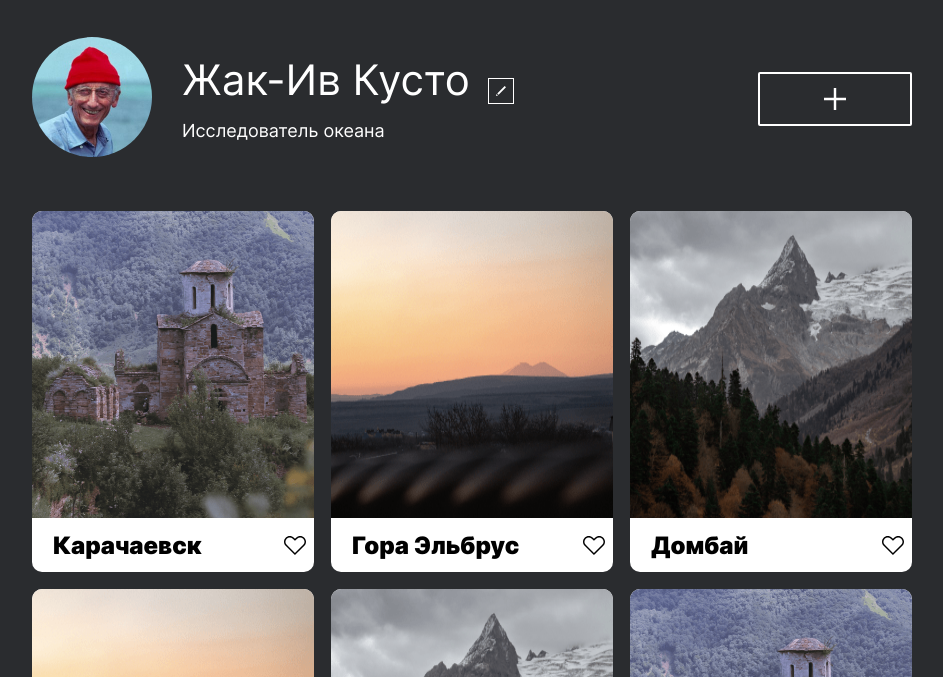
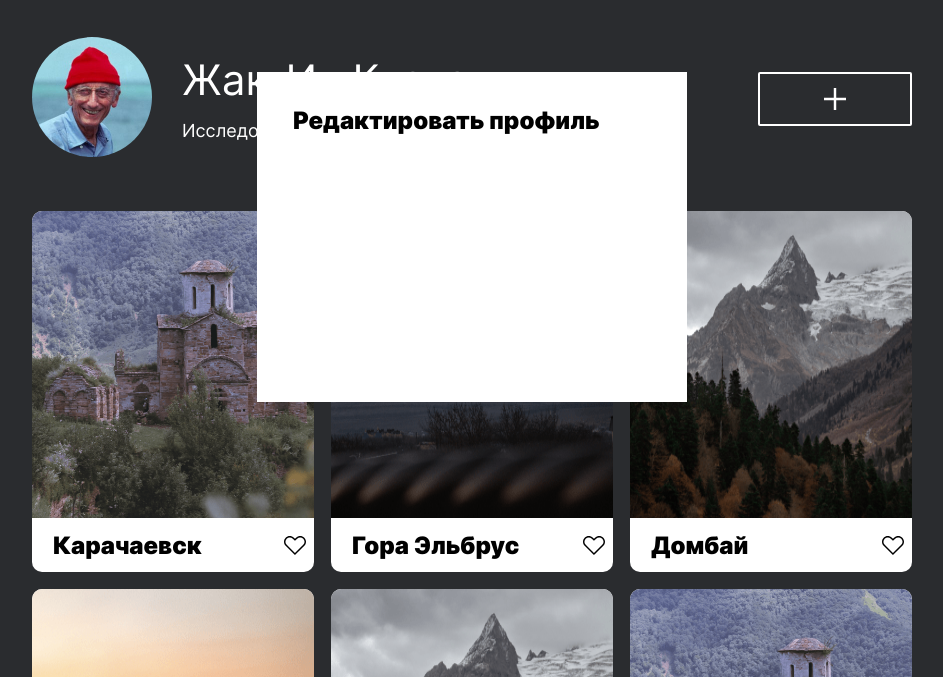
Before and after one commit to maxtish/mesto-project, a plain HTML site: page index.html in a window 1280 px wide. Shown: the part 123-800 px from the top of the page, without its empty margins (168-1111 px from the left). Drawn offline with Linux system fonts and the light colour scheme.

Commit message:
add popup

```diff
--- a/blocks/elements/__element/elements__element.css
+++ b/blocks/elements/__element/elements__element.css
@@ -1,4 +1,5 @@
 .elements__element {
+  margin: 0 auto;
   display: flex;
   flex-direction: row;
   flex-wrap: wrap;
--- /dev/null
+++ b/blocks/popup/__title/popup__title.css
@@ -0,0 +1,7 @@
+.popup__title {
+  margin: 34px 0 0 36px;
+
+  font-weight: 900;
+  font-size: 24px;
+  line-height: 29px;
+}
--- /dev/null
+++ b/blocks/popup/popup.css
@@ -0,0 +1,10 @@
+.popup {
+  position: fixed;
+  left: 425px;
+  top: 195px;
+  width: 430px;
+  height: 330px;
+  background: #fff;
+  color: #000000;
+
+}
--- a/index.html
+++ b/index.html
@@ -24,6 +24,11 @@
                 <h1 class="profile__name">Жак-Ив Кусто</h1>
                 <button class="profile__edit-button" type="button" aria-label="Редактировать"></button>
                 <p class="profile__hobby">Исследователь океана</p>
+
+                <div class="popup">
+                    <h2 class="popup__title">Редактировать профиль</h2>
+                </div>
+
             </div>
             <button class="profile__add-button" type="button" aria-label="Добавить"></button>
         </section>
--- a/pages/index.css
+++ b/pages/index.css
@@ -22,6 +22,11 @@
 @import url(../blocks/profile/__hobby/profile__hobby.css);
 @import url(../blocks/profile/__edit-button/profile__edit-button.css);
 
+/* popup */
+@import url(../blocks/popup/popup.css);
+@import url(../blocks/popup/__opened/popup__opened.css);
+@import url(../blocks/popup/__title/popup__title.css);
+
 /* elements */
 @import url(../blocks/elements/elements.css);
 @import url(../blocks/elements/__element/elements__element.css);
```
Also changed, not shown: blocks/popup/__opened/popup__opened.css (added).
